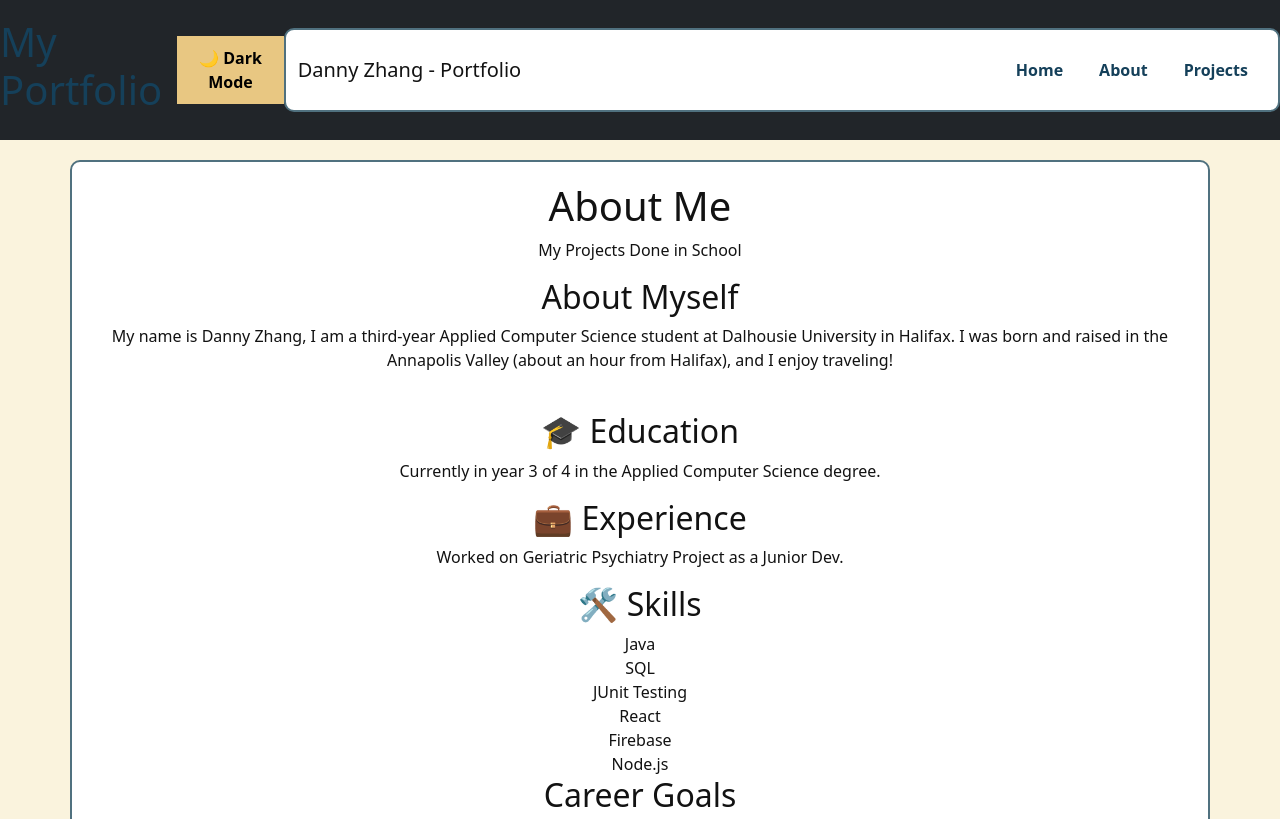
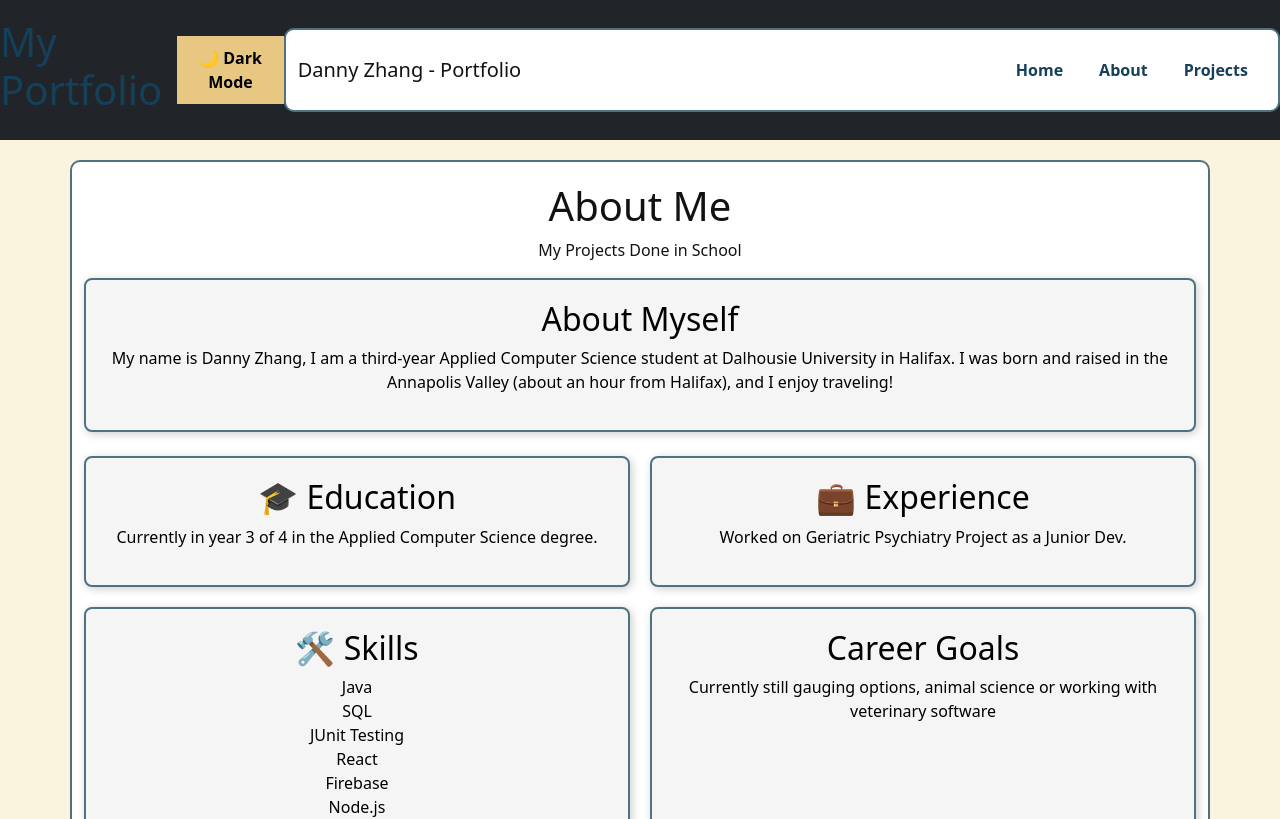
Before and after one commit to dann6os/lab7, a React (Vite) app: page /about in a window 1280 px wide. Shown: the top 819 px of the page. Built offline with nearby package versions, Linux system fonts and the light colour scheme.

Commit message:
grid layout to about page

```diff
--- a/src/style.css
+++ b/src/style.css
@@ -136,9 +136,36 @@ body.dark .project-item {
 }
 
 body.light .navbar-brand {
-    color: #121212; /* Black text */
+    color: #121212;
 }
 
 body.dark .navbar-brand {
-    color: #e8c782; /* Gold text */
+    color: #e8c782;
 }
+
+.two-column-container {
+    display: flex;
+    flex-wrap: wrap;
+    justify-content: center;
+    gap: 20px;
+}
+
+.two-column-item {
+    flex: 1 1 calc(50% - 20px);
+    padding: 20px;
+    border-radius: 8px;
+    text-align: center;
+    box-shadow: 2px 2px 10px rgba(0, 0, 0, 0.2);
+}
+
+body.light .two-column-item {
+    background-color: #f5f5f5;
+    color: black;
+    border: 2px solid #50717f;
+}
+
+body.dark .two-column-item {
+    background-color: #1b1a55;
+    color: white;
+    border: 2px solid #e8c782;
+}
```
